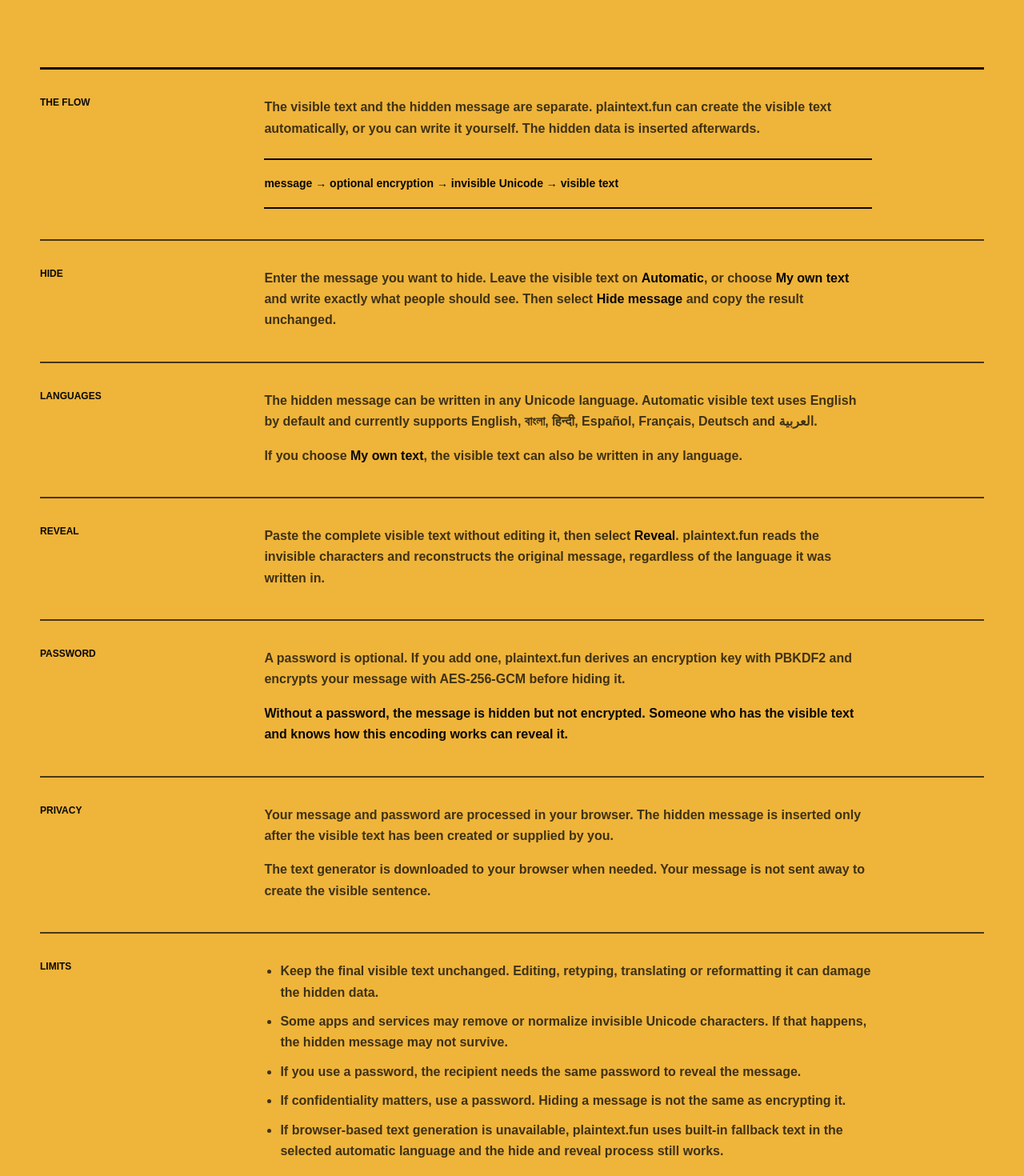
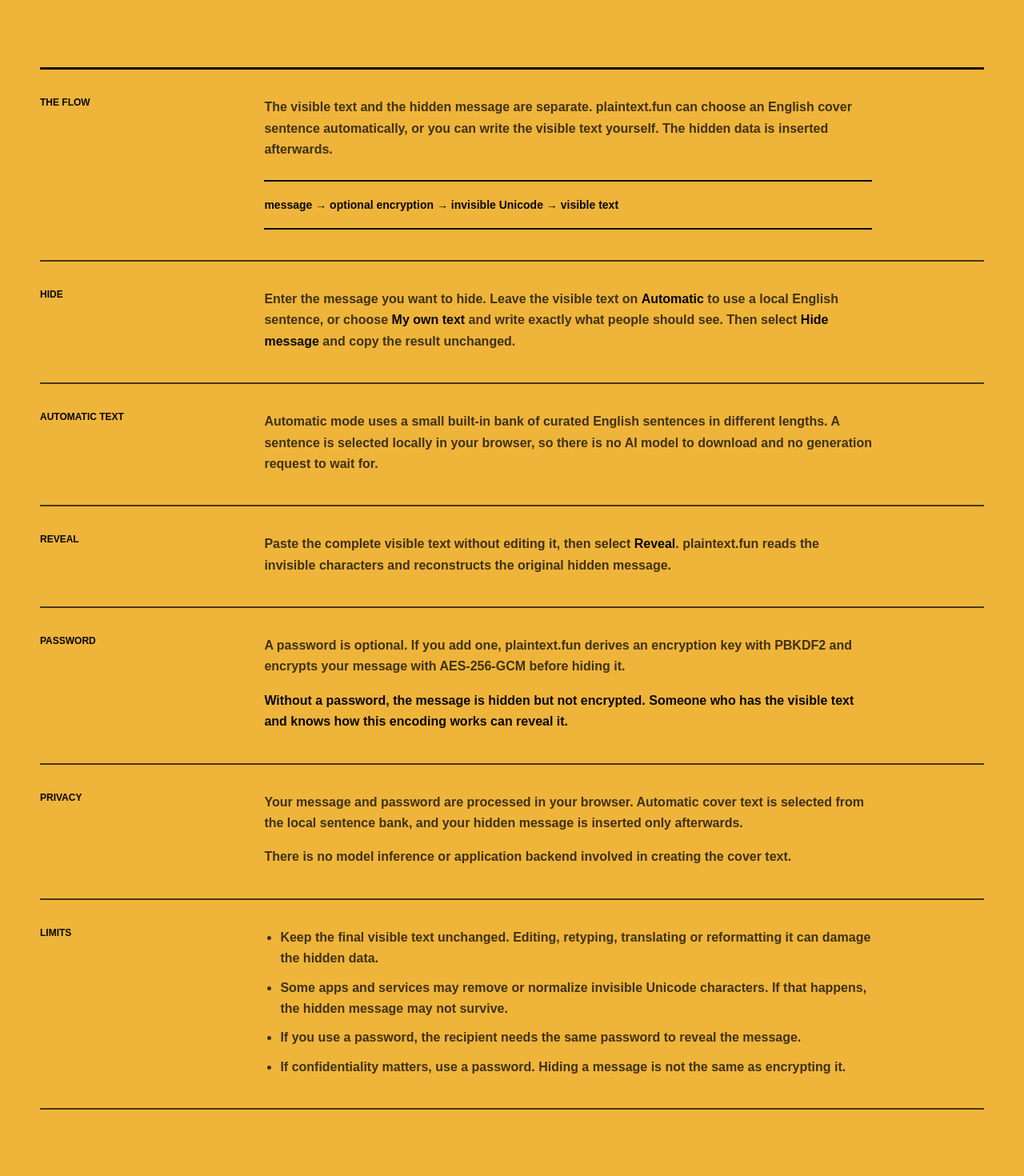
Before and after one commit to Druhin13/plaintext, a Next.js app: page /learn in a window 1280 px wide. Shown: the part 660-2130 px from the top of the page at 80% size. Built offline with nearby package versions, Linux system fonts and the light colour scheme.

Commit message:
docs: align learn page with lightweight English mode

```diff
--- a/app/learn/page.tsx
+++ b/app/learn/page.tsx
@@ -25,7 +25,7 @@
           <section className="learn-block">
             <h2>The flow</h2>
             <div>
-              <p>The visible text and the hidden message are separate. plaintext.fun can create the visible text automatically, or you can write it yourself. The hidden data is inserted afterwards.</p>
+              <p>The visible text and the hidden message are separate. plaintext.fun can choose an English cover sentence automatically, or you can write the visible text yourself. The hidden data is inserted afterwards.</p>
               <pre className="learn-code">message → optional encryption → invisible Unicode → visible text</pre>
             </div>
           </section>
@@ -33,22 +33,21 @@
           <section className="learn-block">
             <h2>Hide</h2>
             <div>
-              <p>Enter the message you want to hide. Leave the visible text on <strong>Automatic</strong>, or choose <strong>My own text</strong> and write exactly what people should see. Then select <strong>Hide message</strong> and copy the result unchanged.</p>
+              <p>Enter the message you want to hide. Leave the visible text on <strong>Automatic</strong> to use a local English sentence, or choose <strong>My own text</strong> and write exactly what people should see. Then select <strong>Hide message</strong> and copy the result unchanged.</p>
             </div>
           </section>
 
           <section className="learn-block">
-            <h2>Languages</h2>
+            <h2>Automatic text</h2>
             <div>
-              <p>The hidden message can be written in any Unicode language. Automatic visible text uses English by default and currently supports English, বাংলা, हिन्दी, Español, Français, Deutsch and العربية.</p>
-              <p>If you choose <strong>My own text</strong>, the visible text can also be written in any language.</p>
+              <p>Automatic mode uses a small built-in bank of curated English sentences in different lengths. A sentence is selected locally in your browser, so there is no AI model to download and no generation request to wait for.</p>
             </div>
           </section>
 
           <section className="learn-block">
             <h2>Reveal</h2>
             <div>
-              <p>Paste the complete visible text without editing it, then select <strong>Reveal</strong>. plaintext.fun reads the invisible characters and reconstructs the original message, regardless of the language it was written in.</p>
+              <p>Paste the complete visible text without editing it, then select <strong>Reveal</strong>. plaintext.fun reads the invisible characters and reconstructs the original hidden message.</p>
             </div>
           </section>
 
@@ -63,8 +62,8 @@
           <section className="learn-block">
             <h2>Privacy</h2>
             <div>
-              <p>Your message and password are processed in your browser. The hidden message is inserted only after the visible text has been created or supplied by you.</p>
-              <p>The text generator is downloaded to your browser when needed. Your message is not sent away to create the visible sentence.</p>
+              <p>Your message and password are processed in your browser. Automatic cover text is selected from the local sentence bank, and your hidden message is inserted only afterwards.</p>
+              <p>There is no model inference or application backend involved in creating the cover text.</p>
             </div>
           </section>
 
@@ -76,7 +75,6 @@
                 <li>Some apps and services may remove or normalize invisible Unicode characters. If that happens, the hidden message may not survive.</li>
                 <li>If you use a password, the recipient needs the same password to reveal the message.</li>
                 <li>If confidentiality matters, use a password. Hiding a message is not the same as encrypting it.</li>
-                <li>If browser-based text generation is unavailable, plaintext.fun uses built-in fallback text in the selected automatic language and the hide and reveal process still works.</li>
               </ul>
             </div>
           </section>
```
